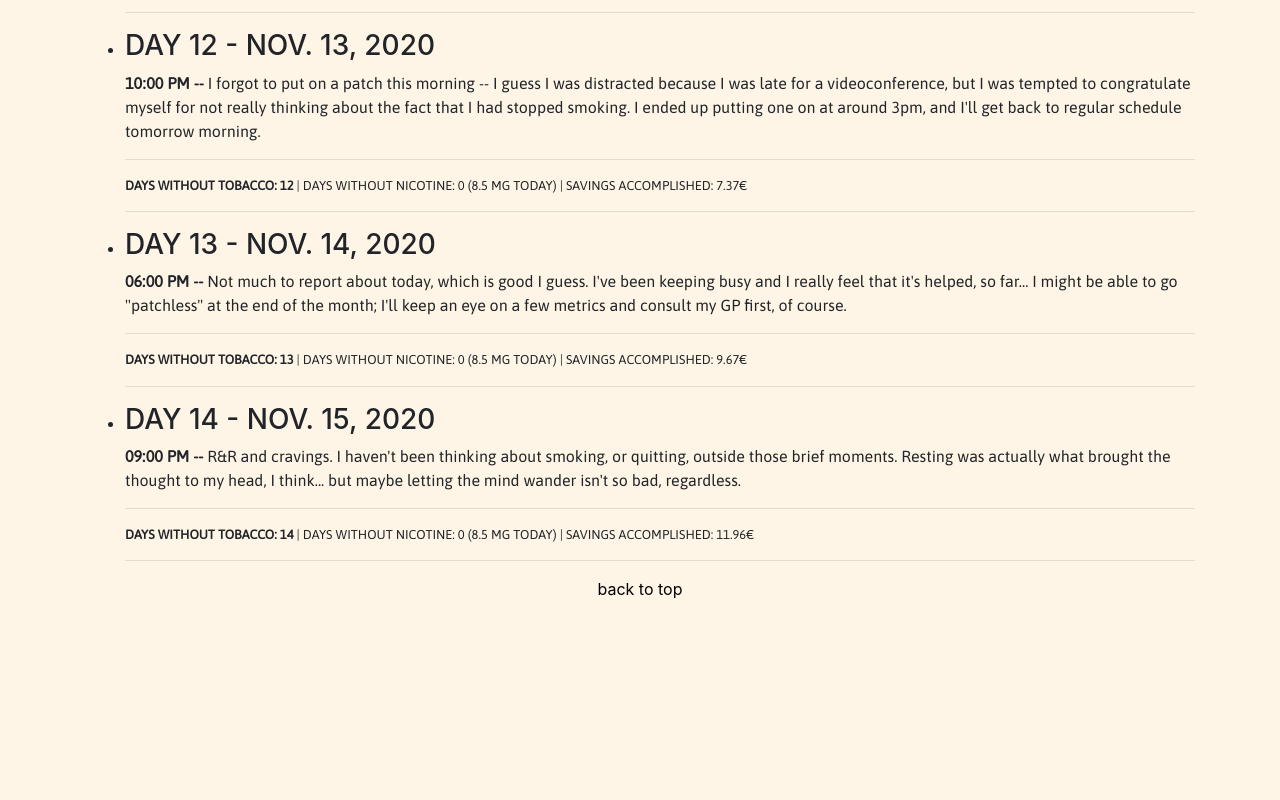
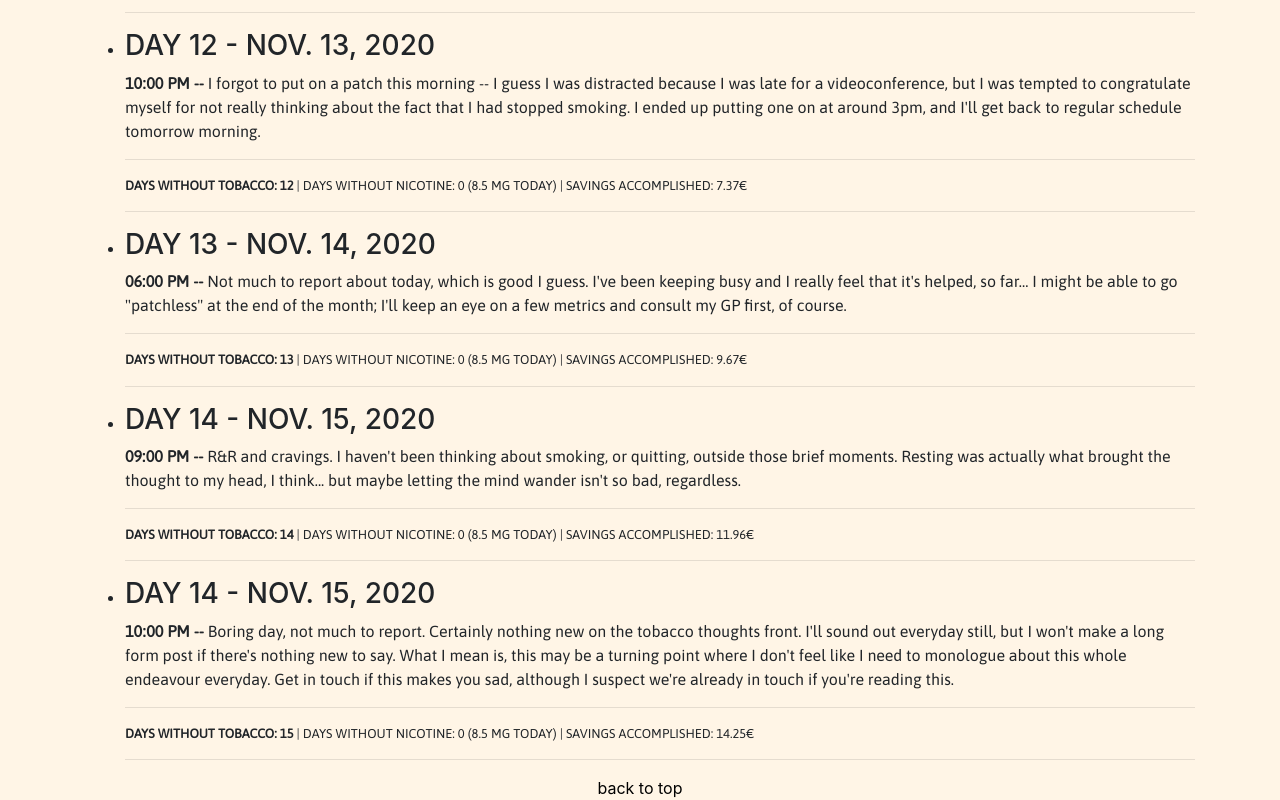
Before and after one commit to draialexis/alexisdrai, an Angular app: page / in a window 1280 px wide. Shown: the part 4626-5426 px from the top of the page. Before the commit the page ends 5227 px from the top, so only its background shows below. Built offline with nearby package versions, Linux system fonts and the light colour scheme.

Commit message:
Add entry for day 15

```diff
--- a/src/app/components/smokefree/smokefree.component.html
+++ b/src/app/components/smokefree/smokefree.component.html
@@ -221,7 +221,7 @@
     <hr>
   </li>
   <li>
-    <h3 id="smokefree" class="text-uppercase">Day 14 - nov. 15, 2020</h3>
+    <h3 class="text-uppercase">Day 14 - nov. 15, 2020</h3>
     <p><strong>09:00 PM --</strong> R&R and cravings. I haven't been thinking about smoking, or quitting, outside those
       brief moments. Resting was actually what brought the thought to my head, I think... but maybe letting the mind
       wander isn't so bad, regardless.</p>
@@ -230,6 +230,17 @@
       today) | savings accomplished: 11.96€</p>
     <hr>
   </li>
+  <li>
+    <h3 id="smokefree" class="text-uppercase">Day 14 - nov. 15, 2020</h3>
+    <p><strong>10:00 PM --</strong> Boring day, not much to report. Certainly nothing new on the tobacco thoughts front.
+      I'll sound out everyday still, but I won't make a long form post if there's nothing new to say. What I mean is,
+      this may be a turning point where I don't feel like I need to monologue about this whole endeavour everyday. Get
+      in touch if this makes you sad, although I suspect we're already in touch if you're reading this.</p>
+    <hr>
+    <p class="small-print text-uppercase"><strong>days without tobacco: 15</strong> | days without nicotine: 0 (8.5 mg
+      today) | savings accomplished: 14.25€</p>
+    <hr>
+  </li>
 </ul>
 <div class="flex-center">
   <a class="nav-in-art link" href="#day-one">back to top</a>
```
